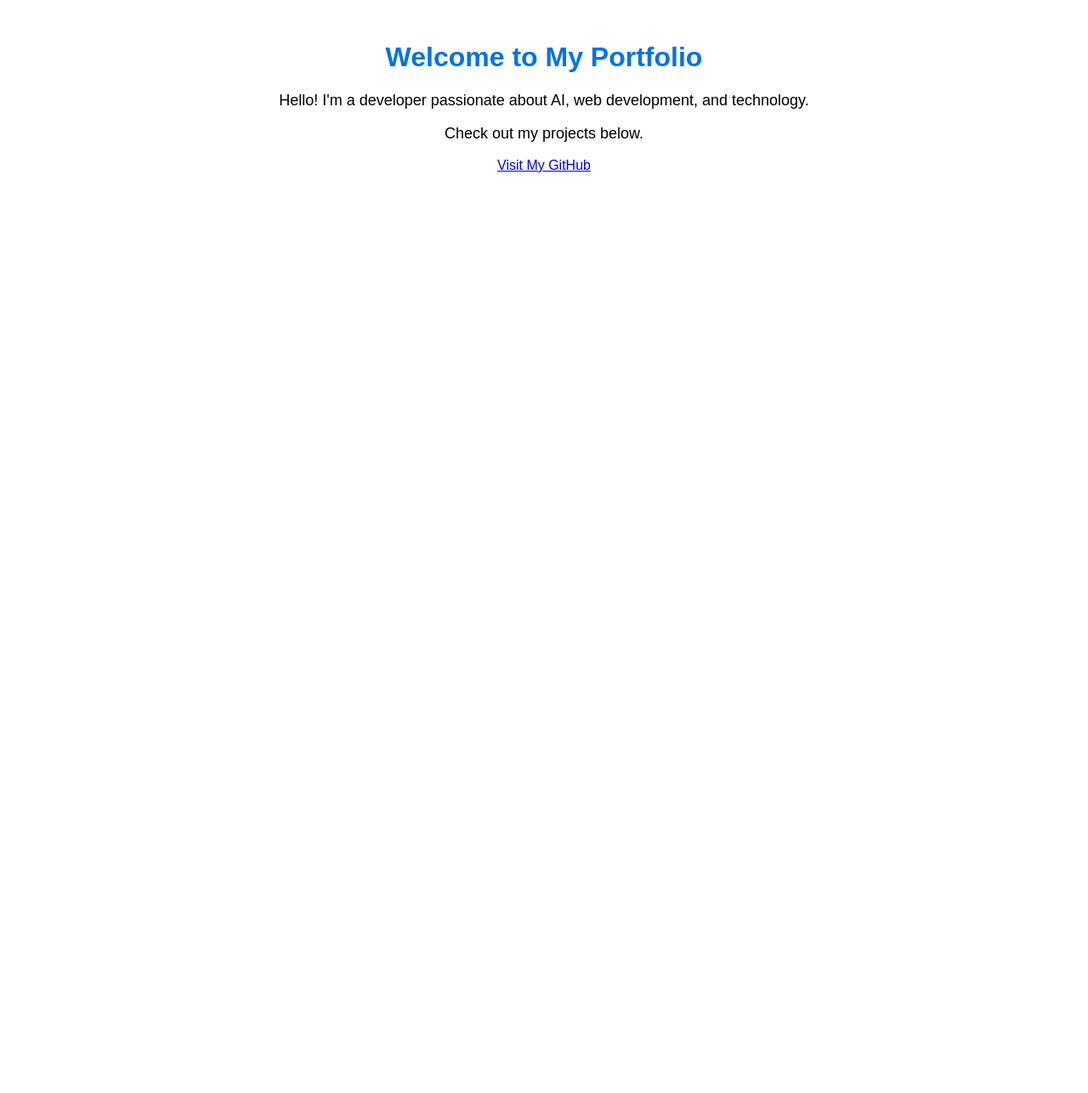
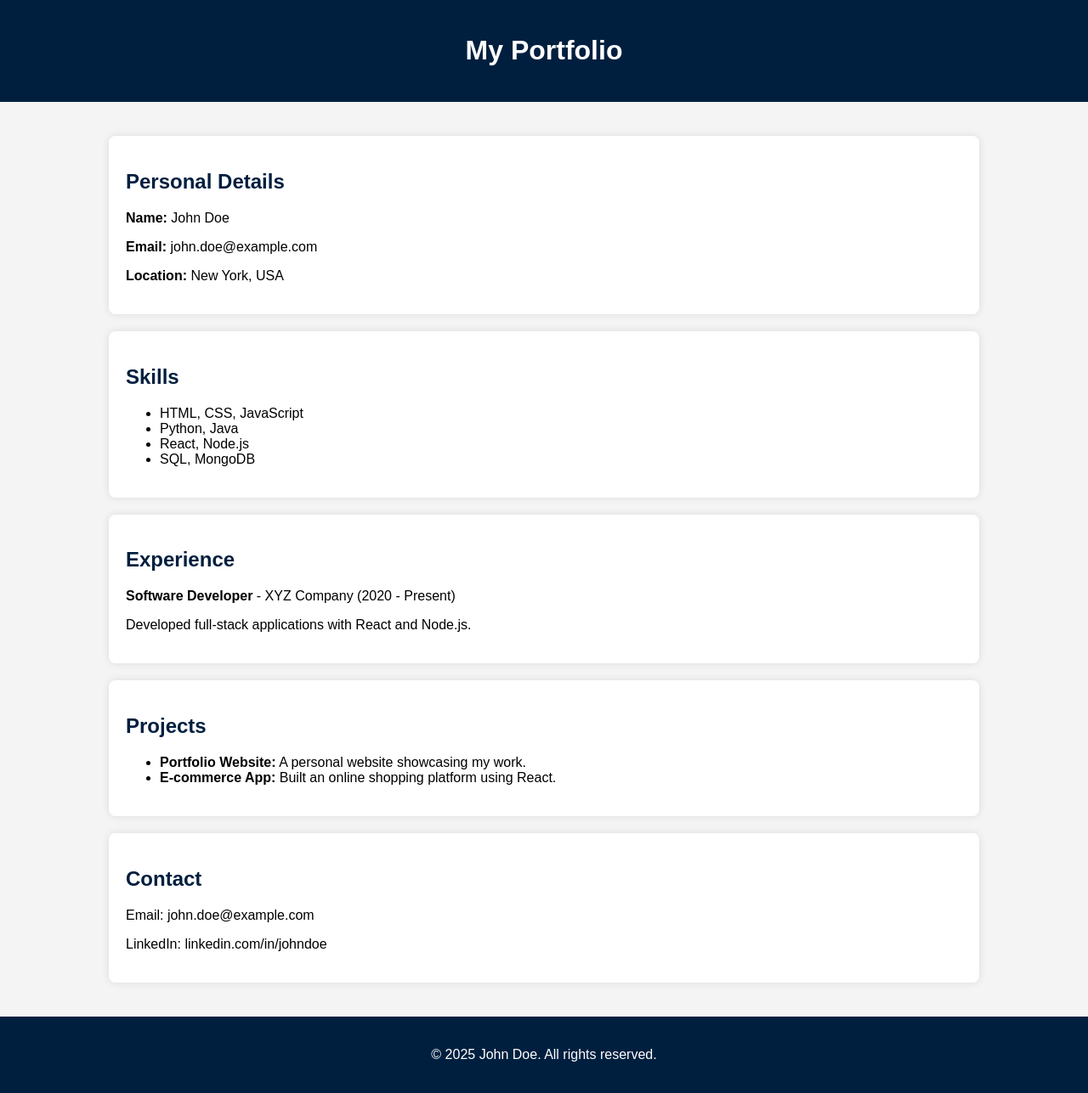
Before and after one commit to mehakmazhar/mehakmazhar.github.io, a plain HTML site: page index.html in a window 1280 px wide. Shown: the whole page at 85% size. Before the commit the page ends 800 px from the top, so only its background shows below. Drawn offline with Linux system fonts and the light colour scheme.

Commit message:
Update index.html

```diff
--- a/index.html
+++ b/index.html
@@ -7,21 +7,86 @@
     <style>
         body {
             font-family: Arial, sans-serif;
+            background-color: #f4f4f4;
+            color: #000;
+            margin: 0;
+            padding: 0;
+        }
+        header {
+            background-color: #001f3f;
+            color: white;
             text-align: center;
             padding: 20px;
         }
-        h1 {
-            color: #0073e6;
+        .container {
+            width: 80%;
+            margin: auto;
+            padding: 20px;
         }
-        p {
-            font-size: 18px;
+        .section {
+            background: white;
+            margin: 20px 0;
+            padding: 20px;
+            border-radius: 8px;
+            box-shadow: 0 0 10px rgba(0, 0, 0, 0.1);
+        }
+        h2 {
+            color: #001f3f;
+        }
+        footer {
+            text-align: center;
+            padding: 20px;
+            background-color: #001f3f;
+            color: white;
         }
     </style>
 </head>
 <body>
-    <h1>Welcome to My Portfolio</h1>
-    <p>Hello! I'm a developer passionate about AI, web development, and technology.</p>
-    <p>Check out my projects below.</p>
-    <a href="https://github.com/mehakmazhar">Visit My GitHub</a>
+    <header>
+        <h1>My Portfolio</h1>
+    </header>
+
+    <div class="container">
+        <div class="section" id="personal">
+            <h2>Personal Details</h2>
+            <p><strong>Name:</strong> John Doe</p>
+            <p><strong>Email:</strong> john.doe@example.com</p>
+            <p><strong>Location:</strong> New York, USA</p>
+        </div>
+
+        <div class="section" id="skills">
+            <h2>Skills</h2>
+            <ul>
+                <li>HTML, CSS, JavaScript</li>
+                <li>Python, Java</li>
+                <li>React, Node.js</li>
+                <li>SQL, MongoDB</li>
+            </ul>
+        </div>
+
+        <div class="section" id="experience">
+            <h2>Experience</h2>
+            <p><strong>Software Developer</strong> - XYZ Company (2020 - Present)</p>
+            <p>Developed full-stack applications with React and Node.js.</p>
+        </div>
+
+        <div class="section" id="projects">
+            <h2>Projects</h2>
+            <ul>
+                <li><strong>Portfolio Website:</strong> A personal website showcasing my work.</li>
+                <li><strong>E-commerce App:</strong> Built an online shopping platform using React.</li>
+            </ul>
+        </div>
+
+        <div class="section" id="contact">
+            <h2>Contact</h2>
+            <p>Email: john.doe@example.com</p>
+            <p>LinkedIn: linkedin.com/in/johndoe</p>
+        </div>
+    </div>
+
+    <footer>
+        <p>&copy; 2025 John Doe. All rights reserved.</p>
+    </footer>
 </body>
 </html>
```
